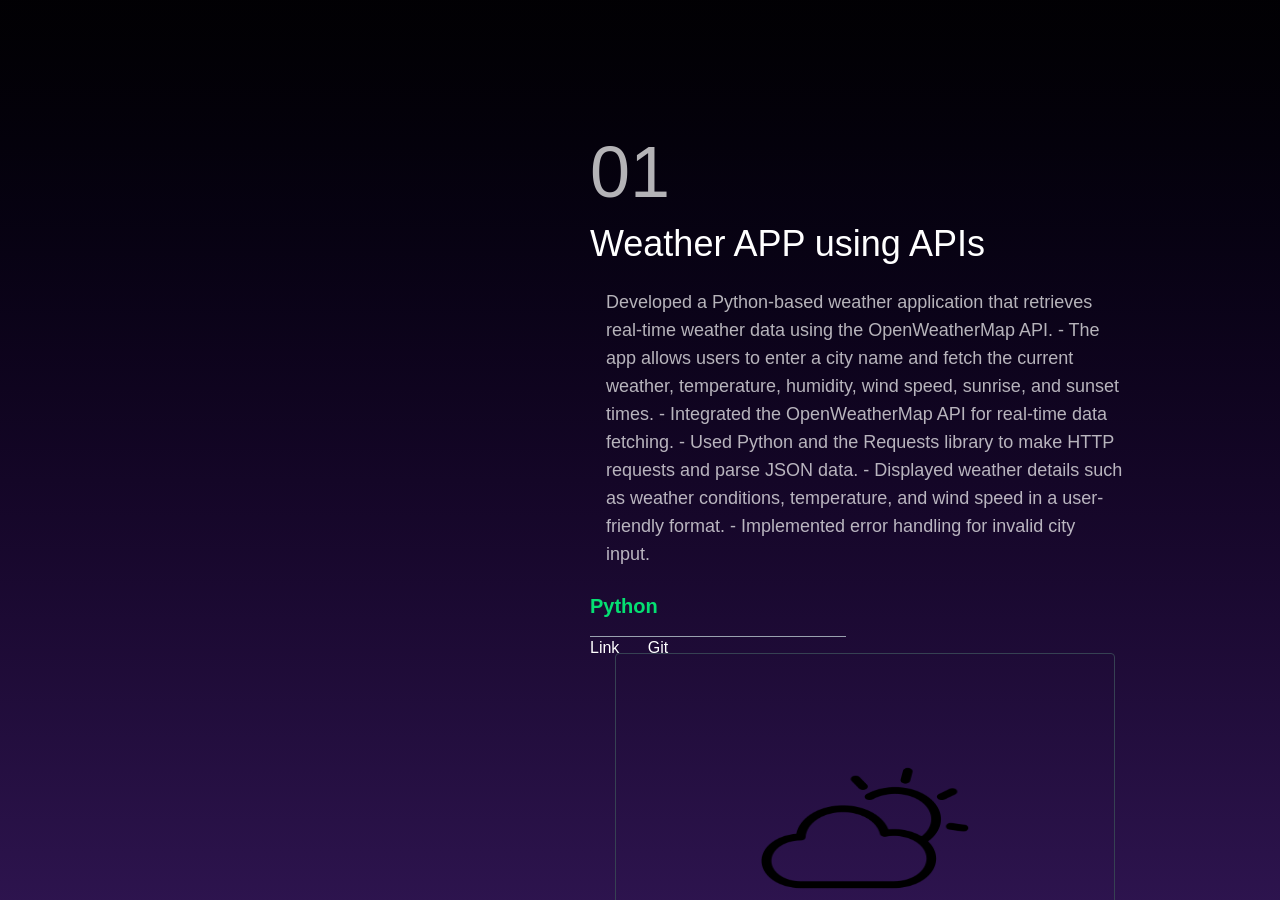
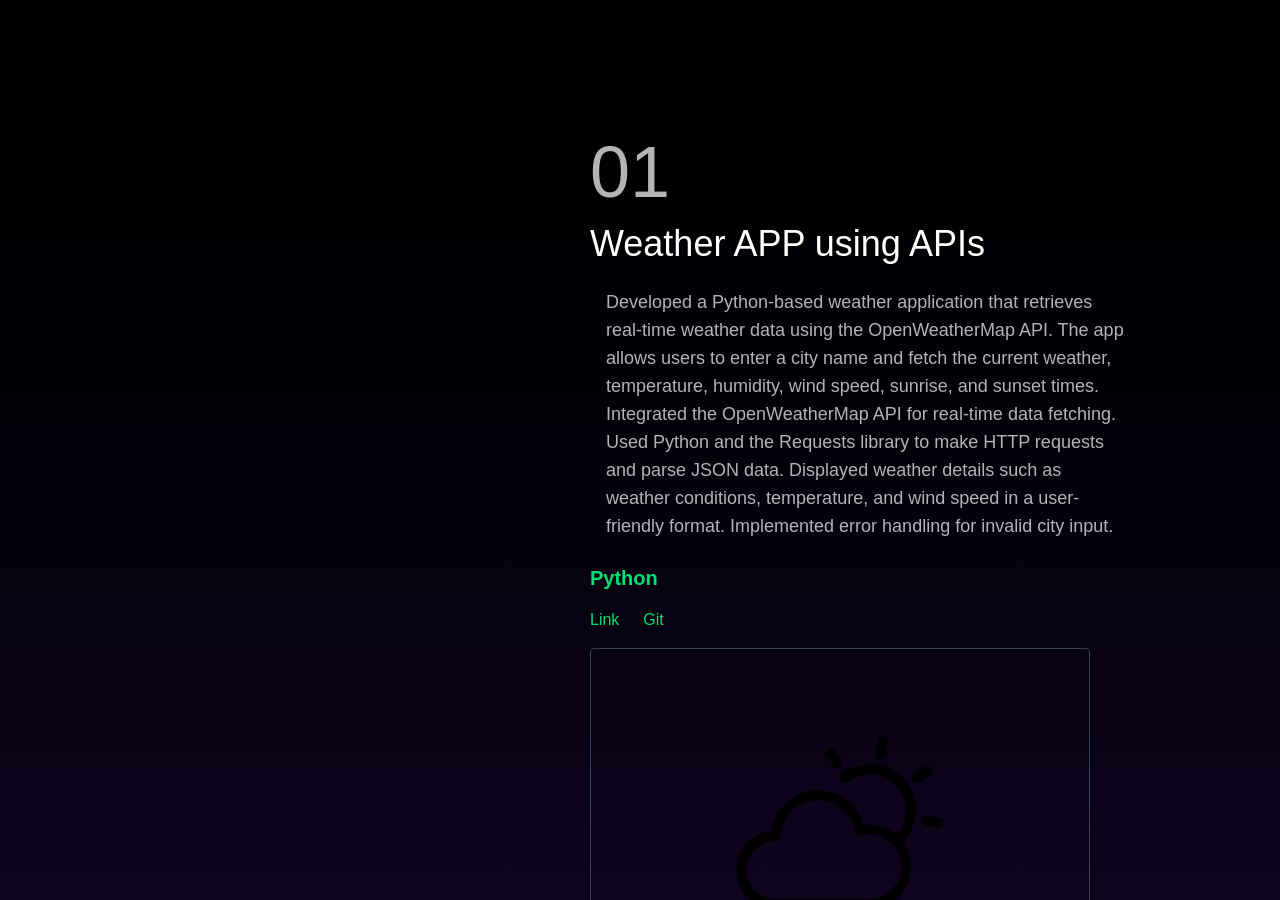
Before and after one commit to suhacodes1/my-project, a Next.js app: page / in a window 1280 px wide. Shown: the part 1900-2800 px from the top of the page. Built offline with nearby package versions, Linux system fonts and the light colour scheme.

Commit message:
added 2nd project

```diff
--- a/src/app/components/About.tsx
+++ b/src/app/components/About.tsx
@@ -1,10 +1,8 @@
 "use client"
 import React from "react";
 import Image from "next/image"
-import profilepic from "../assets/profilepic.png"
 import book from "../assets/book.png"
 import pc from "../assets/pc.png"
-import card from "../assets/card.png"
 import finance from "../assets/finance.png"
 
 const About = () => {
--- a/src/app/components/Contact.tsx
+++ b/src/app/components/Contact.tsx
@@ -15,13 +15,13 @@ const Contact = () => {
                     </li>
                     <li className= 'flex items-center'>
                         <Image src={mail} alt="mail" className='h-[110px] w-auto mr-6'/>
-                        <p className='text-xl'> suha.fathima.au@gmail.com</p>
+                        <p className='text-xl'> suha.fathima.au&#64;gmail.com</p>
                     </li>
                 </ul>
 
             </div>
             <div className= 'bg-white/10 p-6 rounded-xl max-w-[550px]'>
-            <h2 className='text-5xl font-bold text-green-400 mb-4'>Let's connect</h2>
+            <h2 className='text-5xl font-bold text-green-400 mb-4'>Let&apos;s connect</h2>
             <p className='text-white/70 mb-6'> Send me a message and lets schedule a call</p>
             <form className='space-y-4' action="https://getform.io/f/aolmrrzb" method="POST">
                 <div className='grid md:grid-cols-2 gap-4'>
--- a/src/app/components/Footer.tsx
+++ b/src/app/components/Footer.tsx
@@ -1,5 +1,5 @@
 import React from 'react'
-import { FaLinkedin,FaTwitter, FaInstagram } from "react-icons/fa";
+import { FaLinkedin } from "react-icons/fa";
 
 
 const Footer = () => {
@@ -8,17 +8,10 @@ const Footer = () => {
         mx-auto border-t border-gray-700 pt-4 flex justify-between items-center'>
         <h1 className='text-2xl font-bold'> Suha Fathima</h1>
         <div className='flex space-x-6 mt-4'>
-            <a href="#" className="hover:text-gray-300">
+            <a href="https://www.linkedin.com/in/suha-fathima-a27419316/" className="hover:text-gray-300">
                 <FaLinkedin size={24} />
             </a>
 
-            <a href="#" className="hover:text-gray-300">
-                <FaTwitter size={24} />
-            </a>
-
-            <a href="#" className="hover:text-gray-300">
-                <FaInstagram size={24} />
-            </a>
         </div>
 
         </div>
--- a/src/app/components/Hero.tsx
+++ b/src/app/components/Hero.tsx
@@ -55,7 +55,7 @@ const Hero = () => {
 
 
             <p className="text-center text-xl max-w-[500px] mx-auto mt-8 text-white/80"
-            > I am uni student in my 2nd year of my Software Engineering degree and am passionate about full-stack developing.</p>
+            > I am a uni student in my 2nd year of my Software Engineering degree and am passionate about full-stack developing.</p>
 
             <Image
             src={profilepic}
--- a/src/app/components/Portfolio.tsx
+++ b/src/app/components/Portfolio.tsx
@@ -2,22 +2,39 @@
 import React from "react";
 import Image from "next/image"
 import weather from "../assets/weather.png"
+import todo from "../assets/todolist.png"
 import { motion } from "framer-motion";
 
 const projects = [
     {
         title: "Weather APP using APIs",
         desc: `Developed a Python-based weather application that retrieves real-time weather data using the OpenWeatherMap API.
-        - The app allows users to enter a city name and fetch the current weather, temperature, humidity, wind speed, sunrise, and sunset times.
-        - Integrated the OpenWeatherMap API for real-time data fetching.
-        - Used Python and the Requests library to make HTTP requests and parse JSON data.
-        - Displayed weather details such as weather conditions, temperature, and wind speed in a user-friendly format.
-        - Implemented error handling for invalid city input.`,
+        The app allows users to enter a city name and fetch the current weather, temperature, humidity, wind speed, sunrise, and sunset times.
+        Integrated the OpenWeatherMap API for real-time data fetching.
+        Used Python and the Requests library to make HTTP requests and parse JSON data.
+        Displayed weather details such as weather conditions, temperature, and wind speed in a user-friendly format.
+        Implemented error handling for invalid city input.`,
         devStack: "Python",
         link: "#",
         git: "https://github.com/suhacodes1/weather-app",
         src: weather
     },
+
+    {
+        title: "To-Do list website",
+        desc: `Developed a React-based To-Do list website that allows users to manage and organize tasks with a simple and intuitive interface.
+        The app enables users to create, delete, and drag-and-drop tasks between columns such as "To Do," "In Progress," and "Done."
+        Utilized the react-beautiful-dnd library to implement drag-and-drop functionality for task management.
+        Styled the application using styled-components for a customizable and responsive design.
+        The app features a visually appealing color scheme and smooth transitions when tasks are moved between columns.
+        Focused on delivering a seamless user experience with interactive task management.`,
+        devStack: "JavaScript, React",
+        link: "#",
+        git: "https://github.com/suhacodes1/dragdrop-app.git",
+        src: todo
+    },
+
+
 ];
 
 const Portfolio =() => {
@@ -42,14 +59,17 @@ const Portfolio =() => {
                         <h2 className="text-4xl">{project.title}</h2>
                         <p className="text-lg text-white/70 break-words p-4">{project.desc}</p>
                         <p className="text-xl text-green-400 font-semibold">{project.devStack}</p>
-                        <div className="w-64 h-[1px] bg-gray-400 my-4">
-                            <a href={project.link} className="mr-6"> Link</a>
-                            <a href={project.git}> Git </a>
-                        </div>
-                        <div className= "flex justify-center items-center">
-                            <Image src={project.src} alt={project.title} className="h-[350px] w-[500px] object cover border
-                        rounded border-gray-700" />
-                        </div>
+                        <div className="flex space-x-6 my-4">
+                            <a href={project.link} className="text-green-400 hover:underline">Link</a>
+                            <a href={project.git} className="text-green-400 hover:underline">Git</a>
+                            </div>
+                            <div className="mb-8">
+                                <Image
+                                src={project.src}
+                                alt={project.title}
+                                className="h-[350px] w-[500px] object-cover border rounded border-gray-700"
+                                />
+                            </div>
                     </div>
 
 
--- a/src/app/components/Skills.tsx
+++ b/src/app/components/Skills.tsx
@@ -1,8 +1,5 @@
 "use client"
 import React from "react";
-import Image from "next/image"
-import weather from "../assets/weather.png"
-import { motion } from "framer-motion";
 import { FaHtml5, FaCss3Alt,FaReact, FaJsSquare } from "react-icons/fa";
 
 
--- a/src/app/page.tsx
+++ b/src/app/page.tsx
@@ -1,4 +1,4 @@
-import Image from "next/image";
+
 import Navbar from "./components/Navbar";
 import Hero from "./components/Hero"
 import About from "./components/About"
```
Also changed, not shown: src/app/assets/todolist.png (added).
